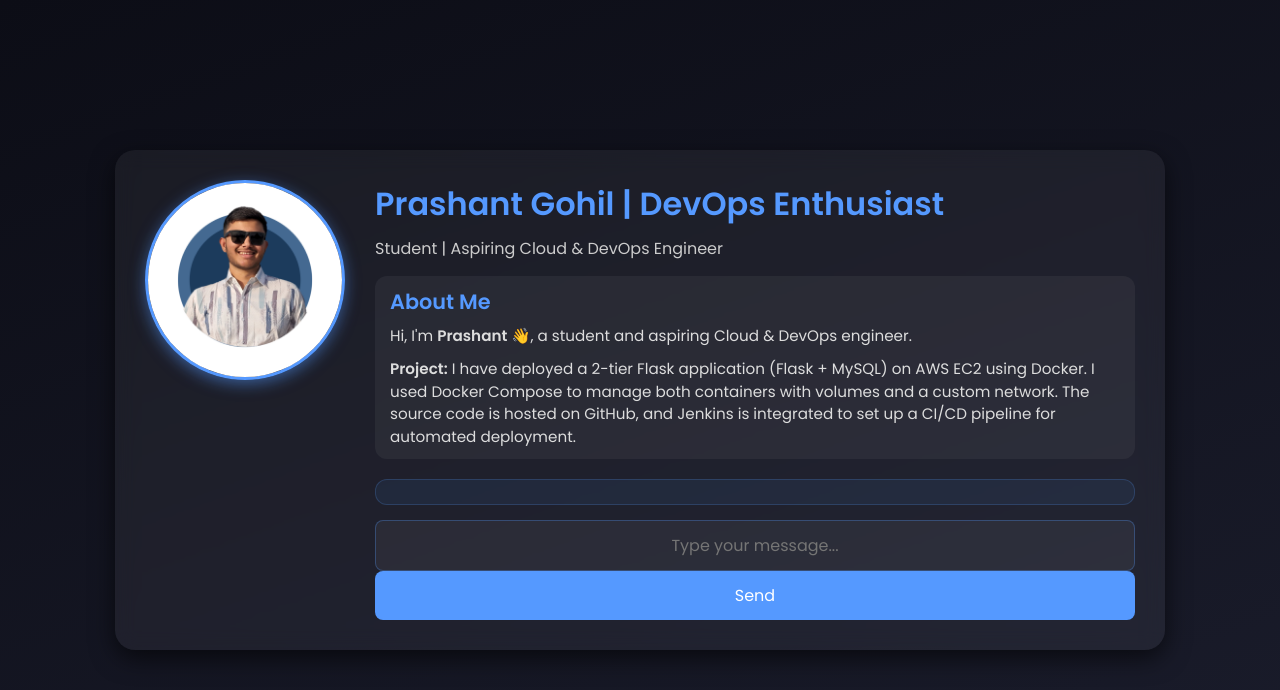
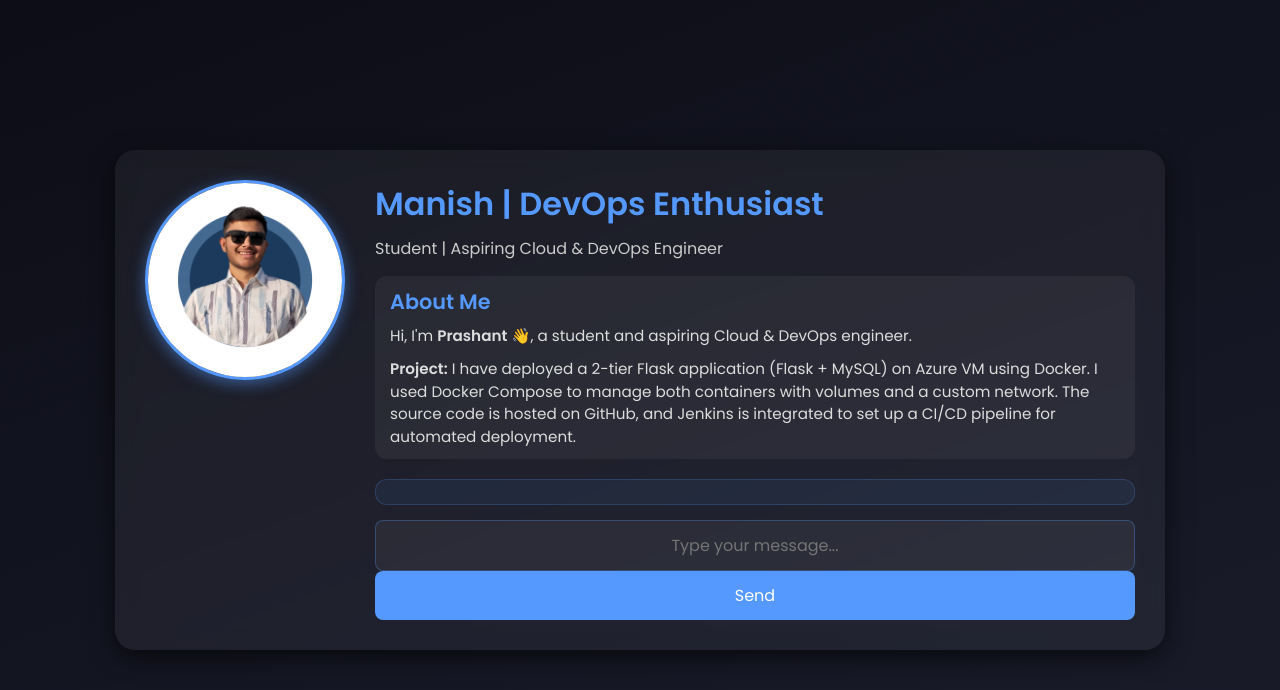
Before and after one commit to ismnish/DevOps-Project-Two-Tier-flask-application, a Flask app: page / in a window 1280 px wide. Shown: the top 690 px of the page. Run offline with Flask 3, Linux system fonts and the light colour scheme; data that the repository does not hold is empty; some libraries are stand-ins or nearby versions.

Commit message:
Update index.html

```diff
--- a/templates/index.html
+++ b/templates/index.html
@@ -163,13 +163,13 @@
     <div class="container">
         <!-- Profile photo -->
         <div class="profile-photo">
-            <img src="1.png" alt="Prashant Photo">
+            <img src="1.png" alt="Manish Photo">
         </div>
 
         <!-- Content -->
         <div class="content">
             <div class="header">
-                <h1>Prashant Gohil | DevOps Enthusiast</h1>
+                <h1>Manish | DevOps Enthusiast</h1>
                 <p>Student | Aspiring Cloud & DevOps Engineer</p>
             </div>
 
@@ -177,7 +177,7 @@
                 <h2>About Me</h2>
                 <p>Hi, I'm <b>Prashant</b> 👋, a student and aspiring Cloud & DevOps engineer.</p>
                 <p style="margin-top:10px;">
-                    <b>Project:</b> I have deployed a 2-tier Flask application (Flask + MySQL) on AWS EC2 using Docker.
+                    <b>Project:</b> I have deployed a 2-tier Flask application (Flask + MySQL) on Azure VM using Docker.
                     I used Docker Compose to manage both containers with volumes and a custom network.
                     The source code is hosted on GitHub, and Jenkins is integrated to set up a CI/CD pipeline for automated deployment.
                 </p>
```
